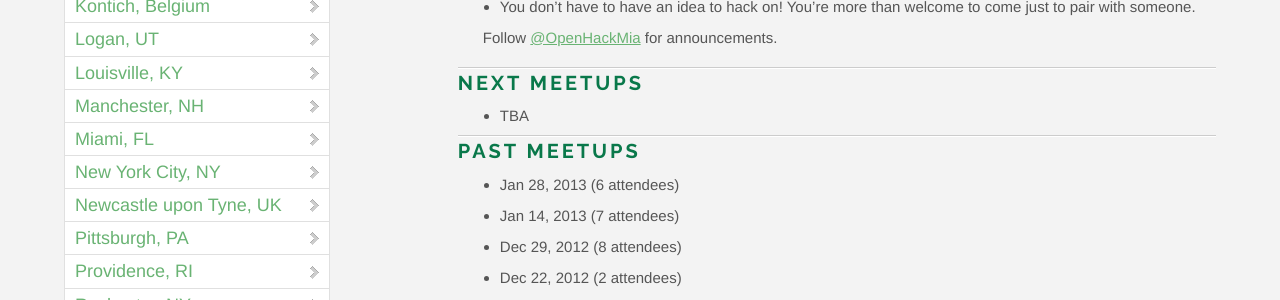
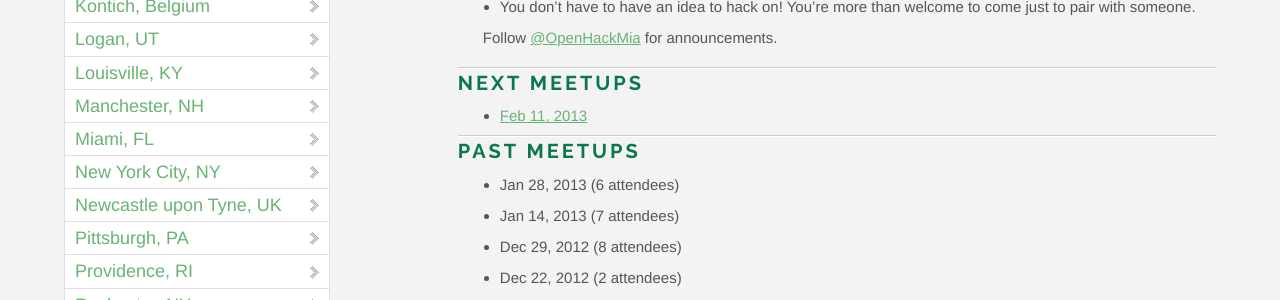
Before and after one commit to OpenHack/openhack.github.com, a Jekyll site: the page built from miami/index.markdown, in a window 1280 px wide. Shown: the part 856-1156 px from the top of the page. Built offline with Jekyll 4.4.1, drawn with Linux system fonts in a browser that asks for light colours; nearby versions of some CDN libraries; Markdown is read by kramdown in place of the engine named in the settings; comment, search, counter and statistics services are not loaded.

Commit message:
miami update

```diff
--- a/miami/index.markdown
+++ b/miami/index.markdown
@@ -19,7 +19,7 @@ Follow [@OpenHackMia](http://twitter.com/openhackmia) for announcements.
 
 ### Next meetups
 
-* TBA
+* [Feb 11, 2013](http://www.meetup.com/miamirb/events/102304642/)
 
 ### Past meetups
 
```
